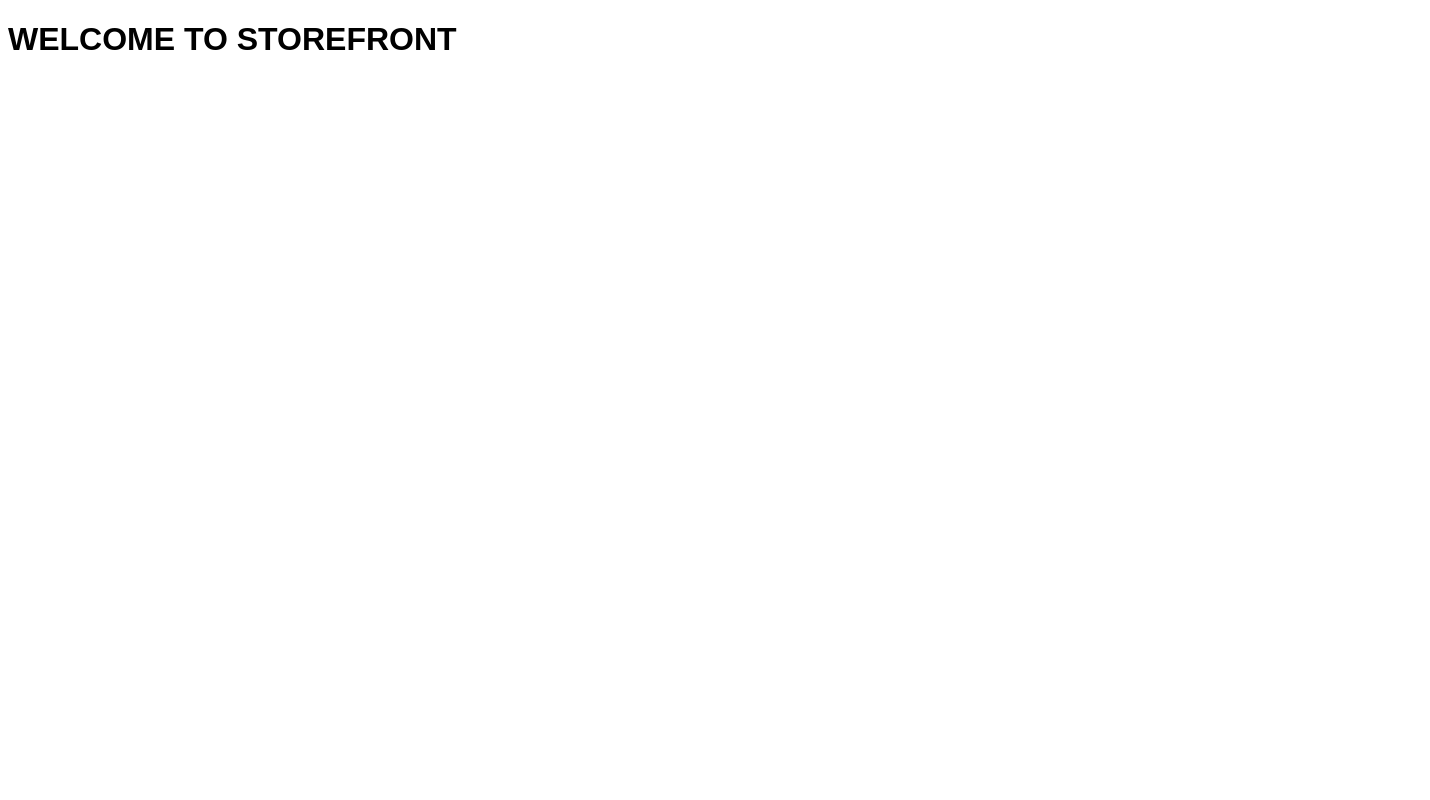
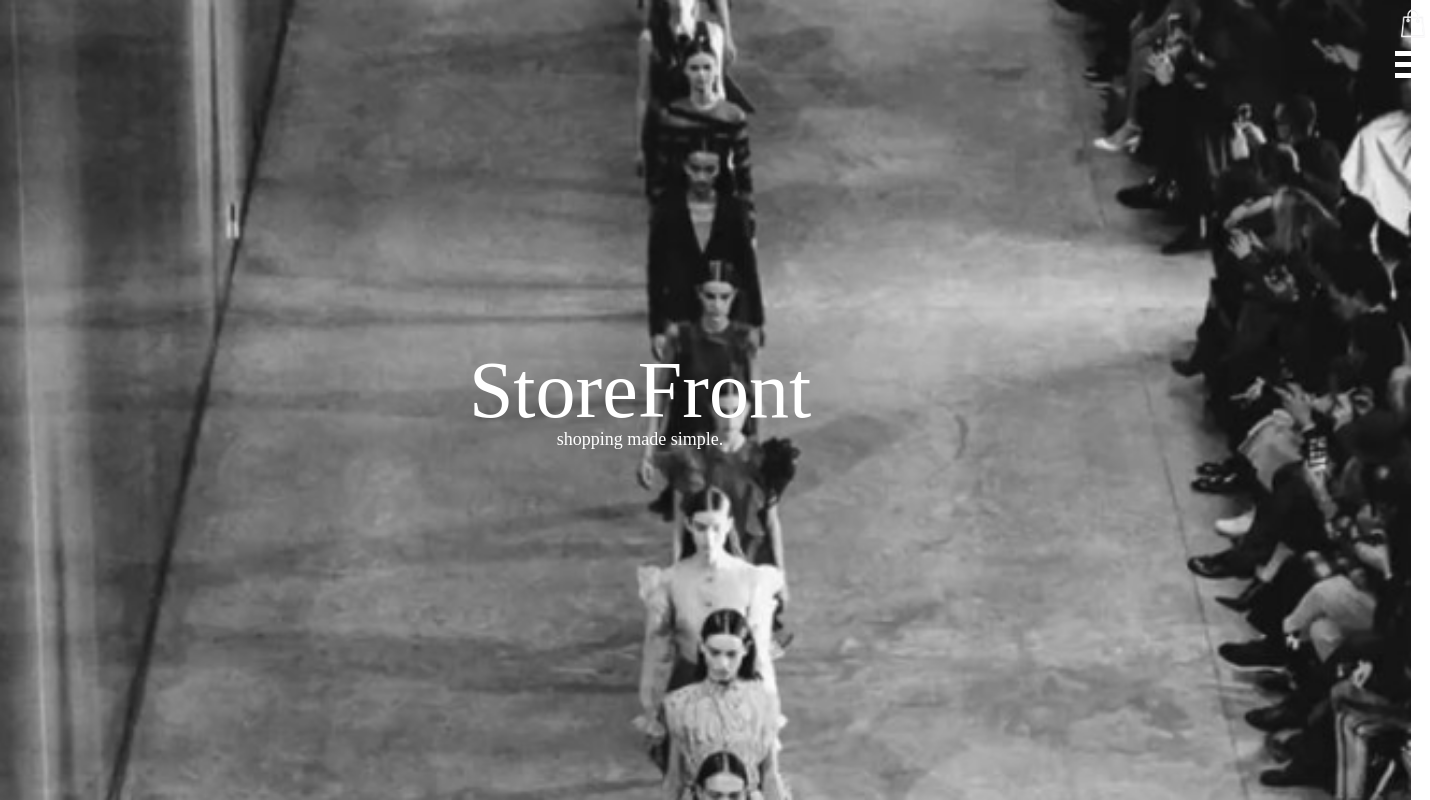
Before and after one commit to desolaafujah/StoreFront, a plain HTML site: page main.html in a window 1280 px wide. Shown: the whole page, 1430 px wide, since content can reach past the window. Drawn offline with Linux system fonts and the light colour scheme; a web font is replaced by a local one.

Commit message:
updated front page

```diff
--- a/main.css
+++ b/main.css
@@ -1,3 +1,110 @@
-h1{
-    font-family: 'Graphik', sans-serif;
+h1 {
+  font-weight: 400;
+  font-size: 80px;
+  color: white;
+  font-style: Rotweiler;
+  position: absolute;
+  top: 42%;
+  left: 50%;
+  transform: translate(-50%, -50%);
+  width: 100%;
+  text-align: center;
 }
+h2 {
+  font-weight: 400;
+  font-size: 18px;
+  color: white;
+  font-style: Rotweiler;
+  position: absolute;
+  top: 53%;
+  left: 50%;
+  transform: translate(-50%, -50%);
+  width: 100%;
+  text-align: center;
+}
+
+body {
+    background-image: url('storefront6.jpg');
+    background-repeat: no-repeat;
+    background-attachment: fixed;
+    background-size: cover;
+}
+
+.shopping {
+   position: relative;
+   top: -2px;
+   right: -1390px;
+   width:30px;
+   height:35px;
+}
+
+.shopping img:hover {
+  color: #f1f1f1;
+}
+
+/* Display options menu: */
+
+.bar1, .bar2, .bar3 {
+  position: relative;
+  top: -2px;
+  left: 1387px;
+  width: 35px;
+  height: 5px;
+  background-color: white;
+  margin: 6px 0;
+  transition: 0.4s;
+}
+
+.bar1, .bar2, .bar3 div:hover {
+  color: #f1f1f1;
+}
+
+/* The side navigation menu */
+.sidenav {
+  height: 100%;
+  width: 0;
+  position: fixed;
+  z-index: 1;
+  top: 0;
+  right: 0;
+  background-color: #111; /* Black*/
+  overflow-x: hidden; /* Disable horizontal scroll */
+  padding-top: 60px; /* Place content 60px from the top */
+  transition: 0.5s; /* 0.5 second transition effect to slide in the sidenav */
+}
+
+/* The navigation menu links */
+.sidenav a {
+  padding: 8px 8px 8px 32px;
+  text-decoration: none;
+  font-size: 25px;
+  color: #818181;
+  display: block;
+  transition: 0.3s;
+}
+
+/* When you mouse over the navigation links, change their color */
+.sidenav a:hover {
+  color: #f1f1f1;
+}
+
+/* Position and style the close button (top right corner) */
+.sidenav .closebtn {
+  position: absolute;
+  top: 0;
+  right: 25px;
+  font-size: 36px;
+  margin-left: 50px;
+}
+
+/* Style page content - use this if you want to push the page content to the right when you open the side navigation */
+#main {
+  transition: margin-left .5s;
+  padding: 20px;
+}
+
+/* On smaller screens, where height is less than 450px, change the style of the sidenav (less padding and a smaller font size) */
+@media screen and (max-height: 450px) {
+  .sidenav {padding-top: 15px;}
+  .sidenav a {font-size: 18px;}
+}
--- a/main.html
+++ b/main.html
@@ -9,9 +9,42 @@
     </head>
 
     <body>
-        <h1>WELCOME TO STOREFRONT</h1>
-    </body>
+        <h1>StoreFront</h1>
+        <h2>shopping made simple.</h2>
 
+        <img src="shopping.png" class="shopping">
 
+        <div id="mySidenav" class="sidenav">
+            <a href="javascript:void(0)" class="closebtn" onclick="closeNav()">&times;</a>
+            <a href="#">Pants</a>
+            <a href="#">Shirts</a>
+            <a href="#">Jackets</a>
+            <a href="#">Dresses</a>
+        </div>
+
+        <!-- Use any element to open the sidenav -->
+        <span onclick="openNav(this)">
+            <div class="bar1"></div>
+            <div class="bar2"></div>
+            <div class="bar3"></div>
+        </span>
+
+        <script>
+
+            /* Set the width of the side navigation to 250px and the left margin of the page content to 250px */
+            function openNav() {
+                document.getElementById("mySidenav").style.width = "250px";
+                document.getElementById("main").style.marginLeft = "250px";
+            }
+
+            /* Set the width of the side navigation to 0 and the left margin of the page content to 0 */
+            function closeNav() {
+                document.getElementById("mySidenav").style.width = "0";
+                document.getElementById("main").style.marginLeft = "0";
+            }
+
+        </script>
+
+        </body>
 
 </html>
```
Also changed, not shown: blackcorsette.jpeg (added), cowboyboot.jpeg (added), jean.jpeg (added), leatherjacket.jpeg (added), leatherpants.jpeg (added), shopping.png (added), skirt.jpeg (added), storefront6.jpg (added), stripedset.jpeg (added), whiteshirt.jpeg (added).
